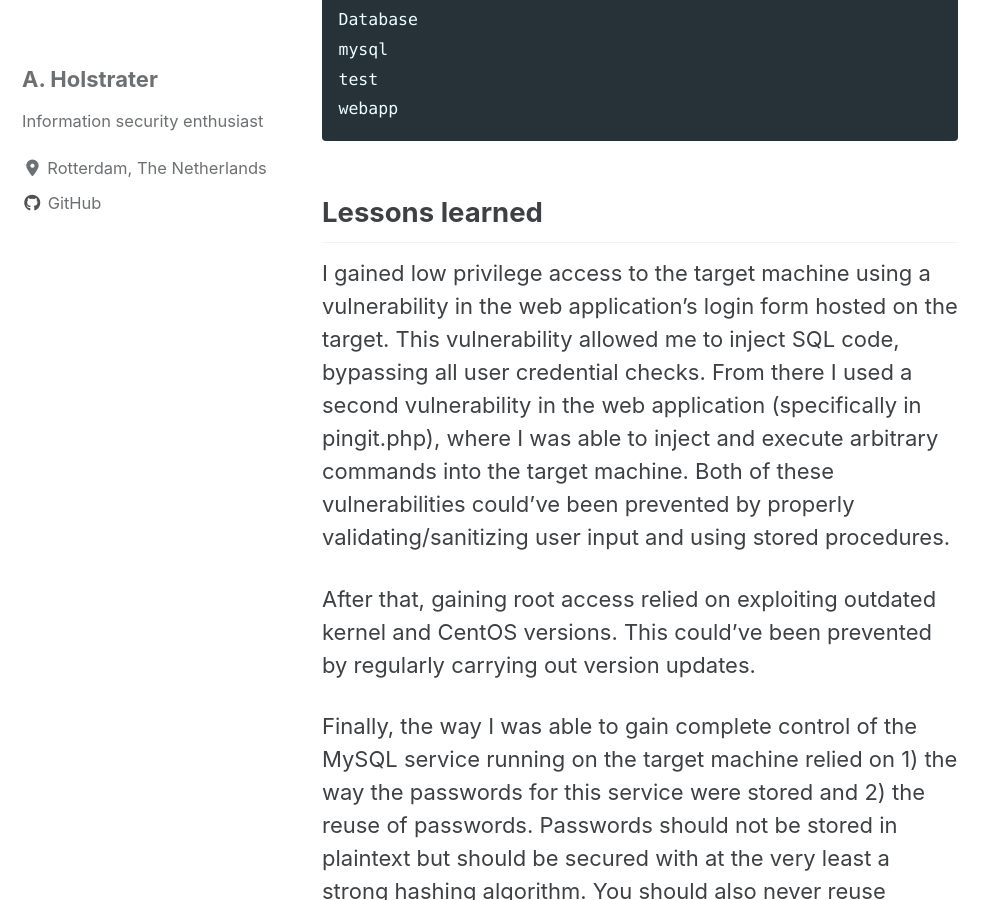
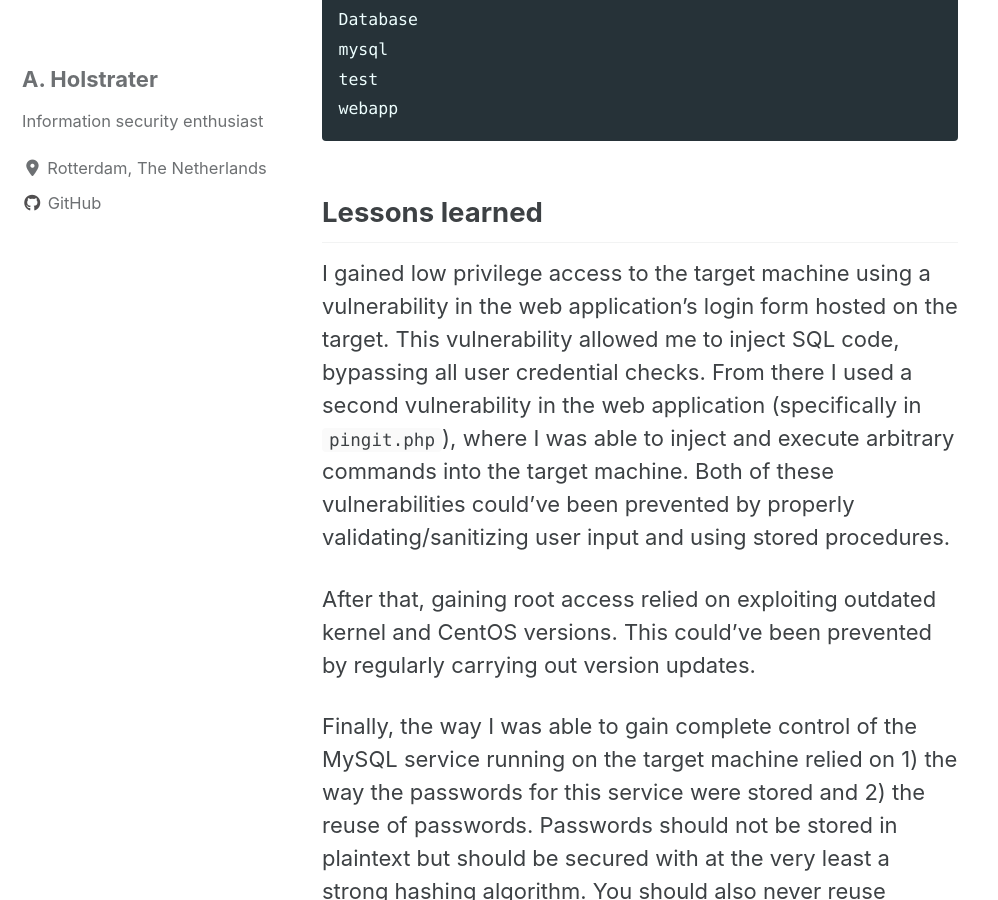
Before and after one commit to holstrater/holstrater.github.io, a Jekyll site: the page built from _posts/2020-04-28-kioptrix11.md, in a window 1280 px wide and 900 px high, scrolled down 8860 px. Shown: the whole window, without its empty margins (0-998 px from the left). Built offline with Jekyll 4.4.1, drawn with Linux system fonts in a browser that asks for light colours; cached includes are drawn as plain includes; nearby versions of some CDN libraries; some of the changed text lies outside the part shown.

```diff
--- a/_posts/2020-04-28-kioptrix11.md
+++ b/_posts/2020-04-28-kioptrix11.md
@@ -83,7 +83,7 @@ Since the target machine had an Apache web server running on port 80 and 443, I
 
 ![alt]({{ site.url }}{{ site.baseurl }}/images/kioptrix11_loginform.png)
 
-The first thing that came to mind when seeing a login form like this one was SQL injection. Entering "1'or'1'='1` in both fields showed this partcular form's susceptibility to SQL injection as I was given access to an application pings other machines:
+The first thing that came to mind when seeing a login form like this one was SQL injection. Entering 1'or'1'='1 in both fields showed this partcular form's susceptibility to SQL injection as I was given access to an application pings other machines:
 
 ![alt]({{ site.url }}{{ site.baseurl }}/images/kioptrix11_console.png)
 
@@ -227,7 +227,7 @@ webapp
 
 ## Lessons learned
 
-I gained low privilege access to the target machine using a vulnerability in the web application's login form hosted on the target. This vulnerability allowed me to inject SQL code, bypassing all user credential checks. From there I used a second vulnerability in the web application (specifically in pingit.php), where I was able to inject and execute arbitrary commands into the target machine. Both of these vulnerabilities could've been prevented by properly validating/sanitizing user input and using stored procedures.
+I gained low privilege access to the target machine using a vulnerability in the web application's login form hosted on the target. This vulnerability allowed me to inject SQL code, bypassing all user credential checks. From there I used a second vulnerability in the web application (specifically in `pingit.php`), where I was able to inject and execute arbitrary commands into the target machine. Both of these vulnerabilities could've been prevented by properly validating/sanitizing user input and using stored procedures.
 
 After that, gaining root access relied on exploiting outdated kernel and CentOS versions. This could've been prevented by regularly carrying out version updates.
 
```
